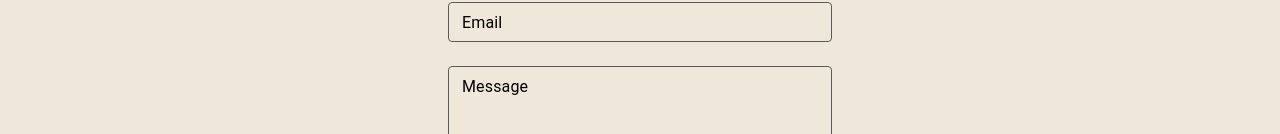
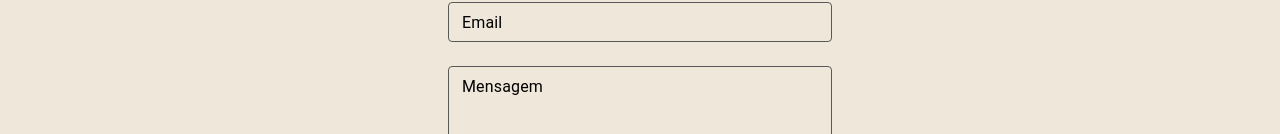
Before and after one commit to caiioalves/portfolio, a React (Create React App) app: page /contato in a window 1280 px wide. Shown: the part 666-800 px from the top of the page. Built offline with nearby package versions, Linux system fonts and the light colour scheme.

Commit message:
Mudando label de input

```diff
--- a/src/pages/Contato.js
+++ b/src/pages/Contato.js
@@ -116,7 +116,7 @@ function Contato () {
               InputLabelProps={{ style: {color: colorLabel} }}
               value={ message }
               onChange={(e) => {setMessage(e.target.value)}}
-              label="Message"
+              label="Mensagem"
               color={colorInput}
               multiline
               rows={6}
```
